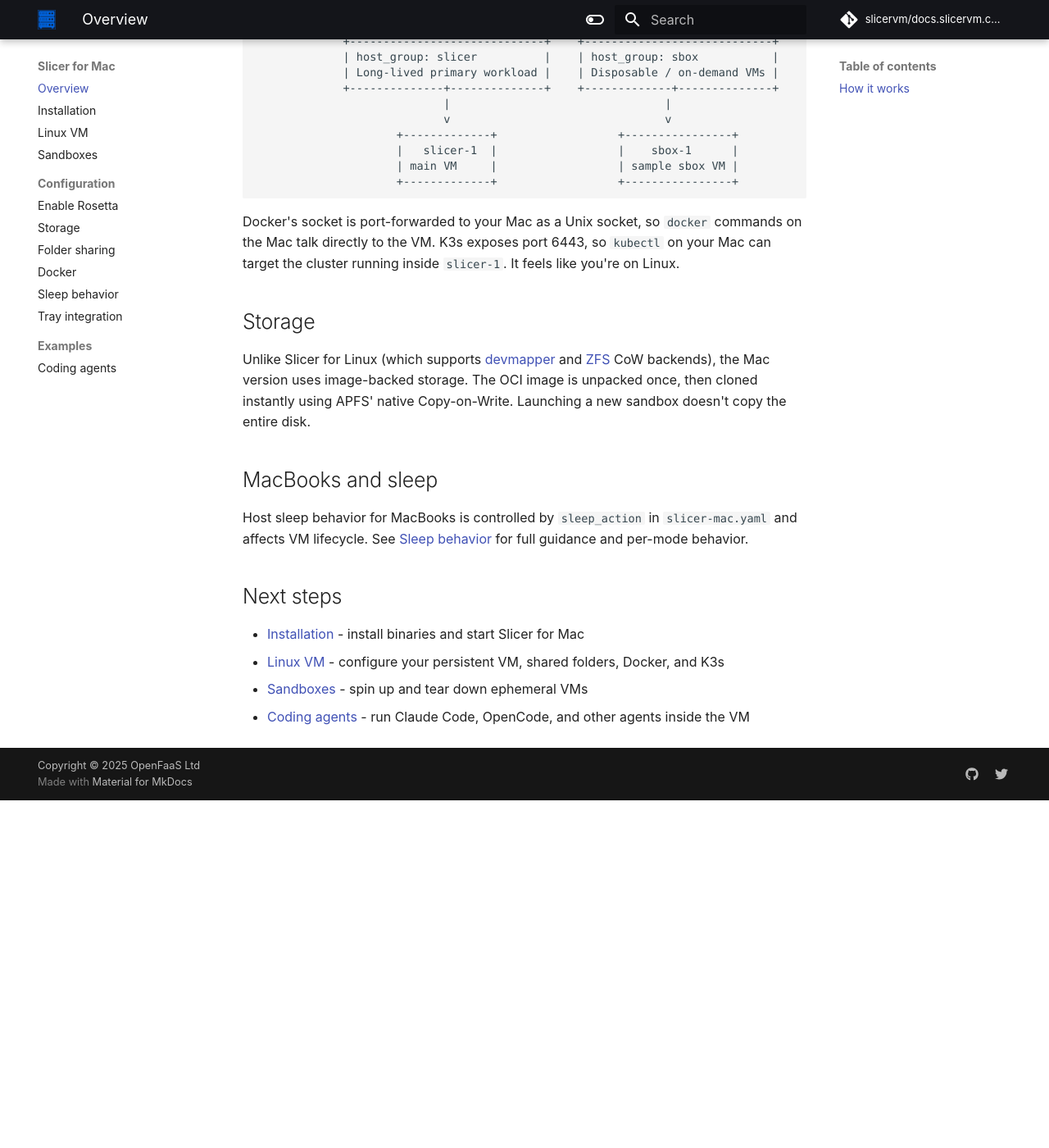
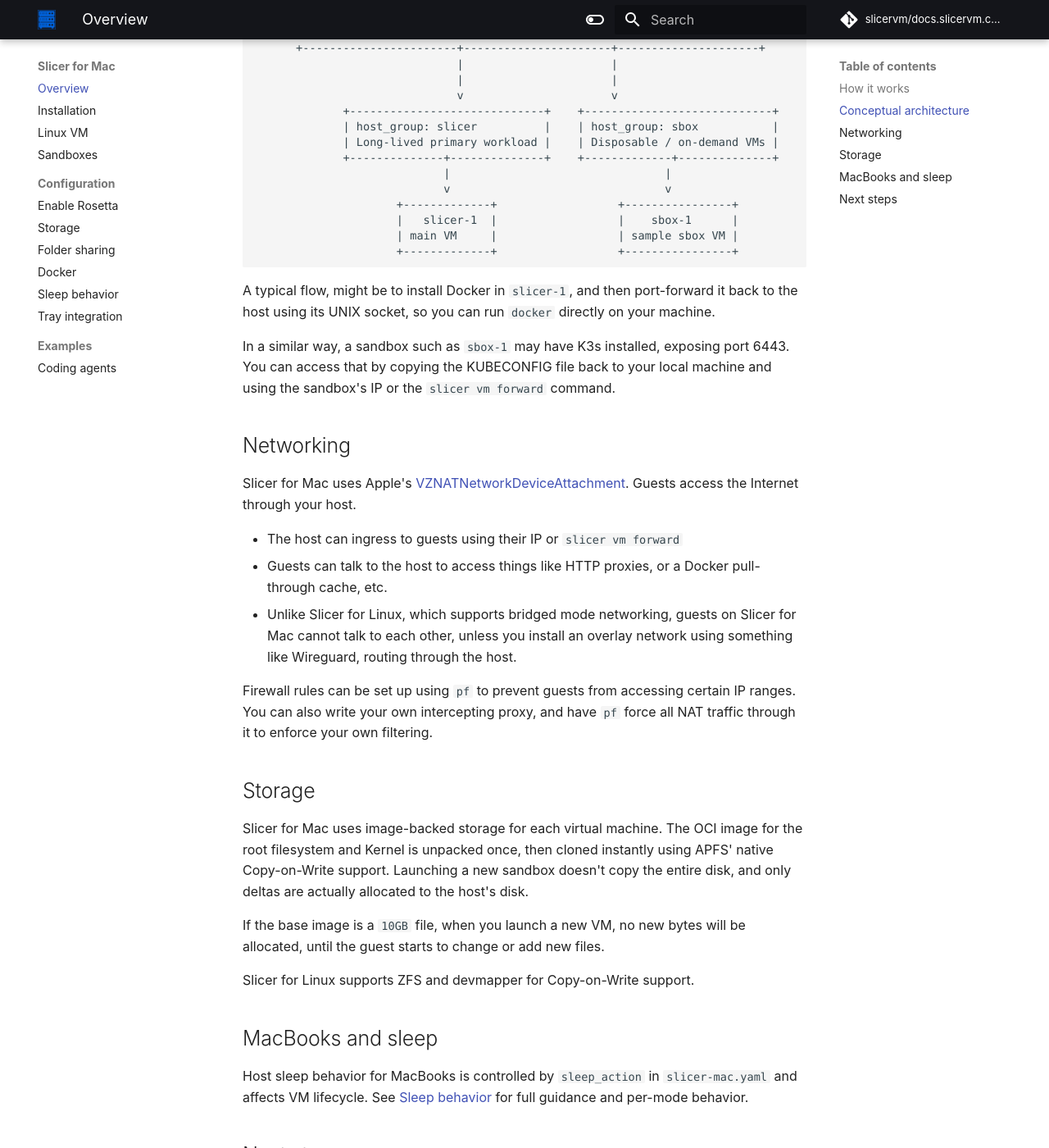
Before and after one commit to slicervm/docs.slicervm.com, an MkDocs documentation site: the page built from docs/mac/overview.md, in a window 1280 px wide and 1400 px high, scrolled down 1536 px. Shown: the whole window at 82% size. Built offline with MkDocs 1.6.1 and Material for MkDocs 9.7.7, drawn with Linux system fonts in a browser that asks for light colours; some web fonts are replaced; comment, search, counter and statistics services are not loaded; before the commit the page ends 2512 px from its top, so only the background shows below that; some of the changed text lies outside the part shown.

Commit message:
Updates to the Slicer for Mac info
Signed-off-by: Alex Ellis (OpenFaaS Ltd) <alexellis2@gmail.com>

````diff
--- a/docs/mac/overview.md
+++ b/docs/mac/overview.md
@@ -2,14 +2,19 @@
 
 Slicer for Mac was built from the ground up to run Linux microVMs on Apple Silicon.
 
-It uses the same familiar API and CLI from Slicer for Linux, but instead of using KVM, leans heavily on Apple's native [Virtualization framework](https://developer.apple.com/documentation/virtualization).
+It uses the same familiar API and CLI from Slicer for Linux, using Apple's native [Virtualization framework](https://developer.apple.com/documentation/virtualization) instead of KVM. Only Arm64 hosts and guests are supported, however Rosetta support can be enabled to run Intel/AMD binaries.
 
-Typical use-cases include: disposable sandboxes for agents, running local Kubernetes clusters, or getting access to a real Linux system, instead of making do with POSIX compatibility.
+Typical use-cases include:
 
-Slicer microVMs boot very quickly and have some advanced features like Rosetta for running Intel/AMD binaries, and folder sharing.
+* Real Linux with systemd instead of POSIX compatibility
+* Sandboxes for AI coding agents
+* Local Kubernetes testing and development
+* Exploring software like Hermes Agent or OpenClaw without polluting your Mac
+
+Files can be shared to a microVM via folder sharing using virtiofs, or by `slicer cp` (zero networking copy).
 
 !!! note "macOS versions"
-    Slicer for Mac is available on all Slicer license tiers. We've tested on macOS Sequoia and Tahoe. `slicer-mac` does not need `sudo`. Intel Macs are out of scope for Slicer at this time, but you could install Linux on them, and use Slicer for Linux instead.
+    Slicer for Mac is available on all Slicer license tiers. We've tested on macOS Sequoia and Tahoe. `slicer-mac` does not need `sudo`. Intel Macs are out of scope for Slicer at this time, but you could install Linux on them directly, and use Slicer for Linux instead.
 
 ## How it works
 
@@ -25,9 +30,9 @@
 The config file for Slicer for Mac is named `slicer-mac.yaml`, it defines two host groups. Host groups launch and manage microVMs. The names are flexible on Slicer for Linux, but Slicer for Mac has two fixed groups instead.
 
 - The `slicer` group - a runs a Linux VM that start-up and stays running. This is your day-to-day Linux environment, similar to WSL on Windows, and is fully persistent.
-- The ``sbox` group aka "sandbox" - is for ephemeral VMs launched on demand through the CLI, API, or by one of your AI coding agents. They are permanently deleted when you shut them down, shut down Slicer for Mac, or delete them via `slicer vm delete NAME`.
+- The `sbox` group aka "sandbox" - is for ephemeral VMs launched on demand through the CLI, API, or by one of your AI coding agents. These VMs are ephemeral by default, but can be made permanent via `slicer vm launch sbox --persistent`
 
-# Architecture (conceptual)
+## Conceptual architecture
 
 ```text
                          +----------------------------+
@@ -55,11 +60,27 @@
                      +-------------+                  +----------------+
 ```
 
-Docker's socket is port-forwarded to your Mac as a Unix socket, so `docker` commands on the Mac talk directly to the VM. K3s exposes port 6443, so `kubectl` on your Mac can target the cluster running inside `slicer-1`. It feels like you're on Linux.
+A typical flow, might be to install Docker in `slicer-1`, and then port-forward it back to the host using its UNIX socket, so you can run `docker` directly on your machine.
+
+In a similar way, a sandbox such as `sbox-1` may have K3s installed, exposing port 6443. You can access that by copying the KUBECONFIG file back to your local machine and using the sandbox's IP or the `slicer vm forward` command.
+
+## Networking
+
+Slicer for Mac uses Apple's [VZNATNetworkDeviceAttachment](https://developer.apple.com/documentation/virtualization/vznatnetworkdeviceattachment). Guests access the Internet through your host.
+
+* The host can ingress to guests using their IP or `slicer vm forward`
+* Guests can talk to the host to access things like HTTP proxies, or a Docker pull-through cache, etc.
+* Unlike Slicer for Linux, which supports bridged mode networking, guests on Slicer for Mac cannot talk to each other, unless you install an overlay network using something like Wireguard, routing through the host.
+
+Firewall rules can be set up using `pf` to prevent guests from accessing certain IP ranges. You can also write your own intercepting proxy, and have `pf` force all NAT traffic through it to enforce your own filtering.
 
 ## Storage
 
-Unlike Slicer for Linux (which supports [devmapper](/storage/devmapper) and [ZFS](/storage/zfs) CoW backends), the Mac version uses image-backed storage. The OCI image is unpacked once, then cloned instantly using APFS' native Copy-on-Write. Launching a new sandbox doesn't copy the entire disk.
+Slicer for Mac uses image-backed storage for each virtual machine. The OCI image for the root filesystem and Kernel is unpacked once, then cloned instantly using APFS' native Copy-on-Write support. Launching a new sandbox doesn't copy the entire disk, and only deltas are actually allocated to the host's disk.
+
+If the base image is a `10GB` file, when you launch a new VM, no new bytes will be allocated, until the guest starts to change or add new files.
+
+Slicer for Linux supports ZFS and devmapper for Copy-on-Write support.
 
 ## MacBooks and sleep
 
````
Also changed, not shown: docs/index.md (+1 -0 lines), docs/mac/storage.md (+11 -3 lines), docs/reference/networking.md (+9 -2 lines).
